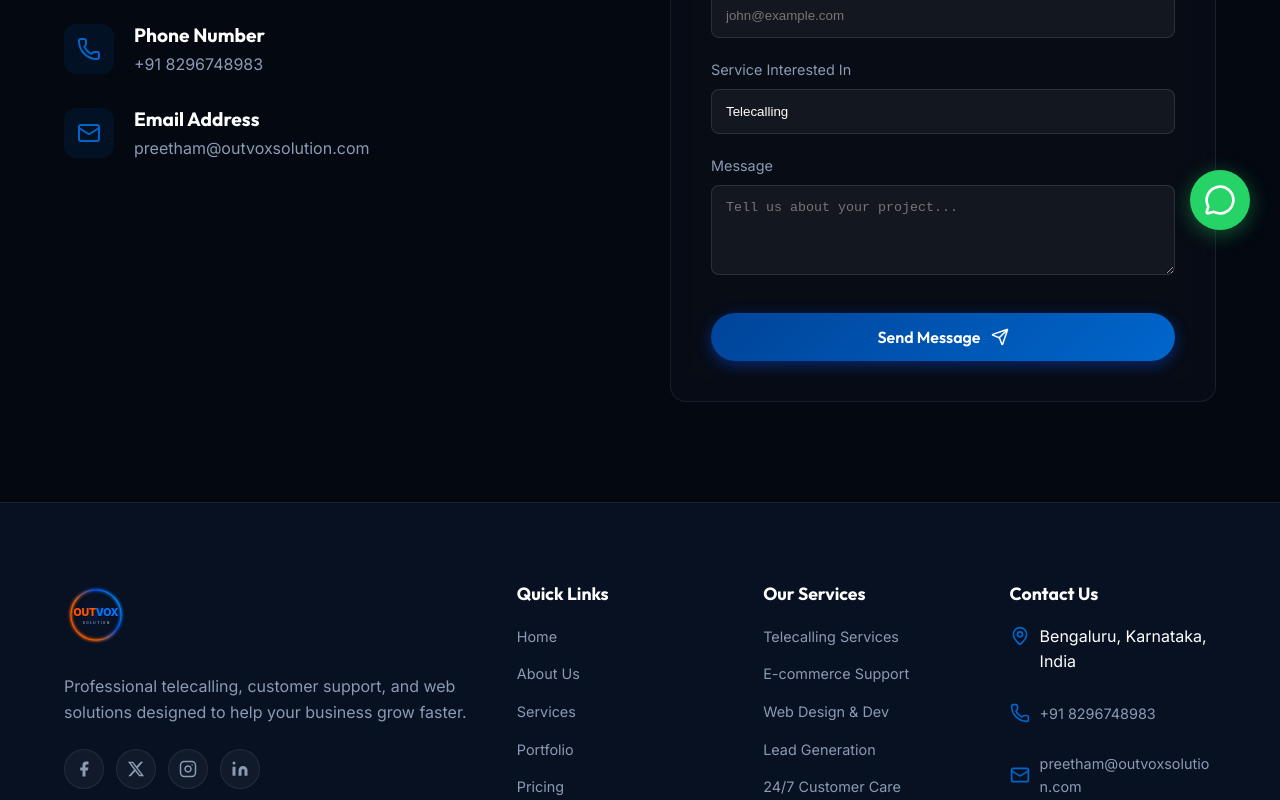
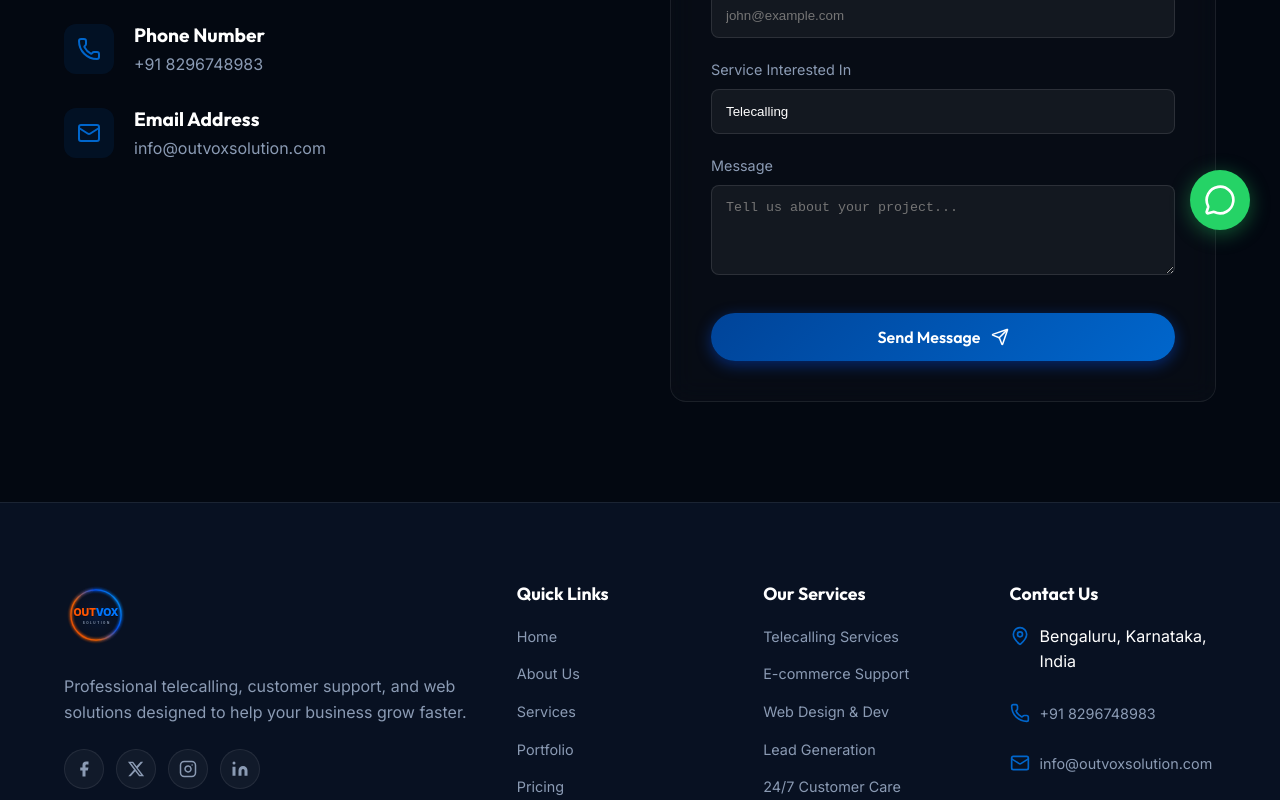
Before and after one commit to preethamamin22/Outvox-solution, a React (Vite) app: page /contact in a window 1280 px wide. Shown: the part 540-1340 px from the top of the page. Built offline with nearby package versions, Linux system fonts and the light colour scheme.

Commit message:
feat: change display email to info@ while redirecting to preetham@

```diff
--- a/src/components/Footer.jsx
+++ b/src/components/Footer.jsx
@@ -125,7 +125,7 @@ export default function Footer() {
               <li style={{ display: 'flex', gap: '10px', alignItems: 'center' }}>
                 <Mail size={20} style={{ color: 'var(--primary)', flexShrink: 0 }} />
                 <a href="mailto:preetham@outvoxsolution.com" style={{ color: 'var(--text-muted)', wordBreak: 'break-all' }}>
-                  preetham@outvoxsolution.com
+                  info@outvoxsolution.com
                 </a>
               </li>
             </ul>
--- a/src/pages/Contact.jsx
+++ b/src/pages/Contact.jsx
@@ -44,7 +44,7 @@ export default function Contact() {
                 <div>
                   <h4 style={{ fontSize: '1.2rem', marginBottom: '5px' }}>Email Address</h4>
                   <a href="mailto:preetham@outvoxsolution.com" style={{ color: 'var(--text-muted)', wordBreak: 'break-all' }}>
-                    preetham@outvoxsolution.com
+                    info@outvoxsolution.com
                   </a>
                 </div>
               </div>
```
